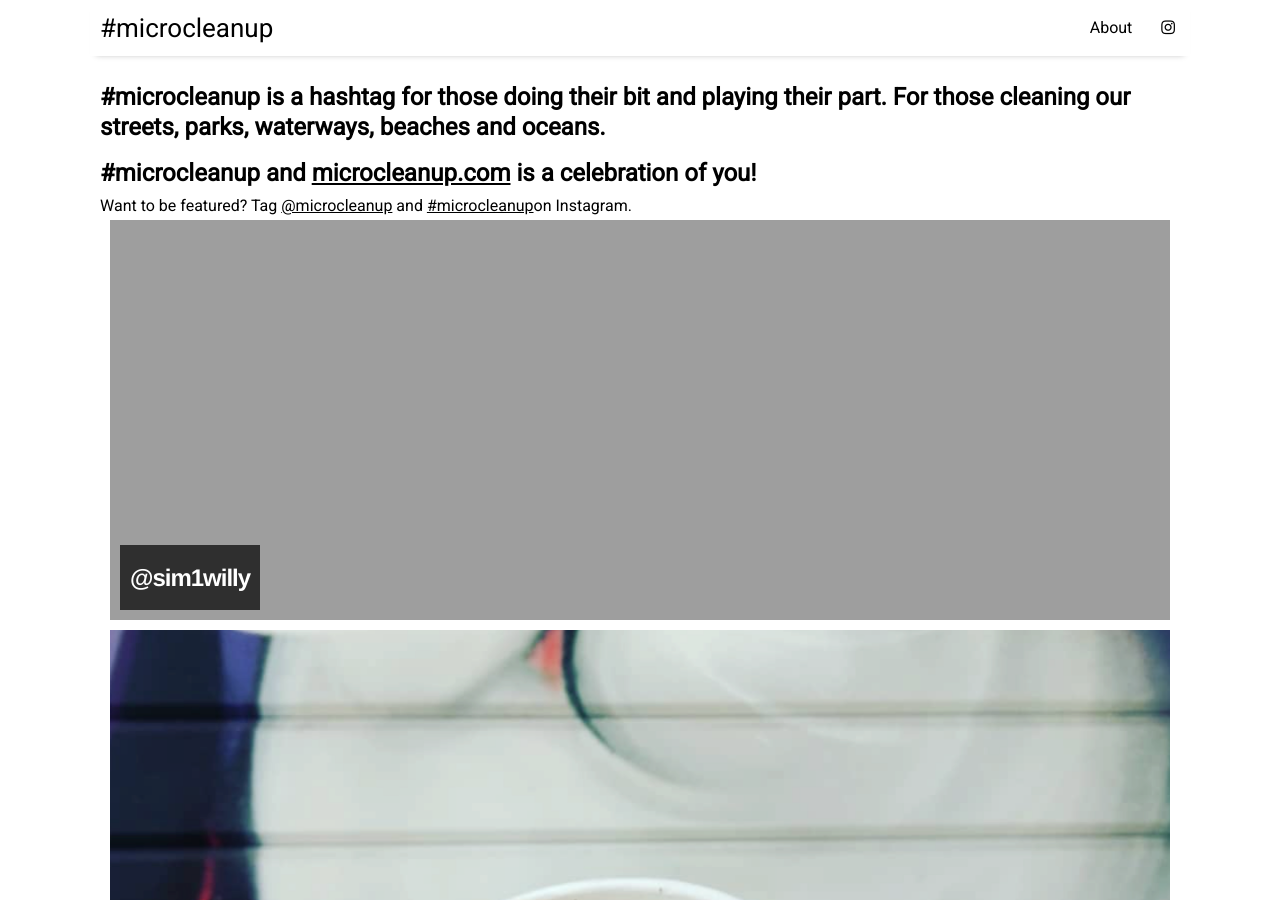
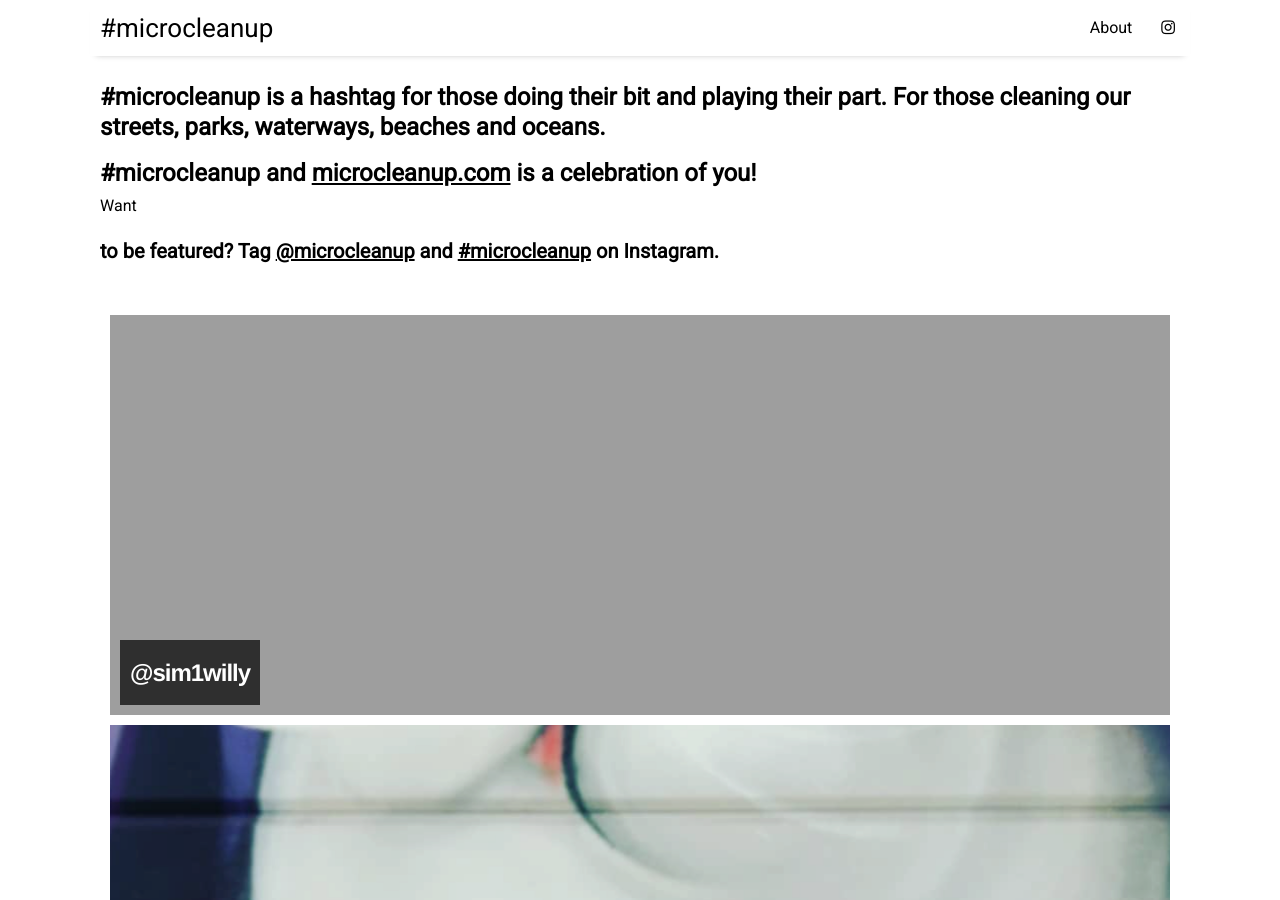
Before and after one commit to microcleanup/website, a Jekyll site: the page built from index.html, in a window 1280 px wide and 900 px high. Built offline with Jekyll 4.4.1, drawn with Linux system fonts in a browser that asks for light colours; nearby versions of some CDN libraries; the list of posts is cut into pages by our own code.

```diff
--- a/_layouts/home.html
+++ b/_layouts/home.html
@@ -7,7 +7,9 @@ title: Home
 
 <h2>#microcleanup and <a href="https://microcleanup.com">microcleanup.com</a> is a celebration of you!</h2>
 
-Want to be featured? Tag <a href="https://www.instagram.com/microcleanup">@microcleanup</a> and <a href="https://www.instagram.com/explore/tags/microcleanup">#microcleanup</a>on Instagram.
+Want <h3>to be featured? Tag <a href="https://www.instagram.com/microcleanup">@microcleanup</a> and <a href="https://www.instagram.com/explore/tags/microcleanup">#microcleanup</a> on Instagram.</h3>
+
+<br /><br />
 
 {% for post in paginator.posts %}
 
```
